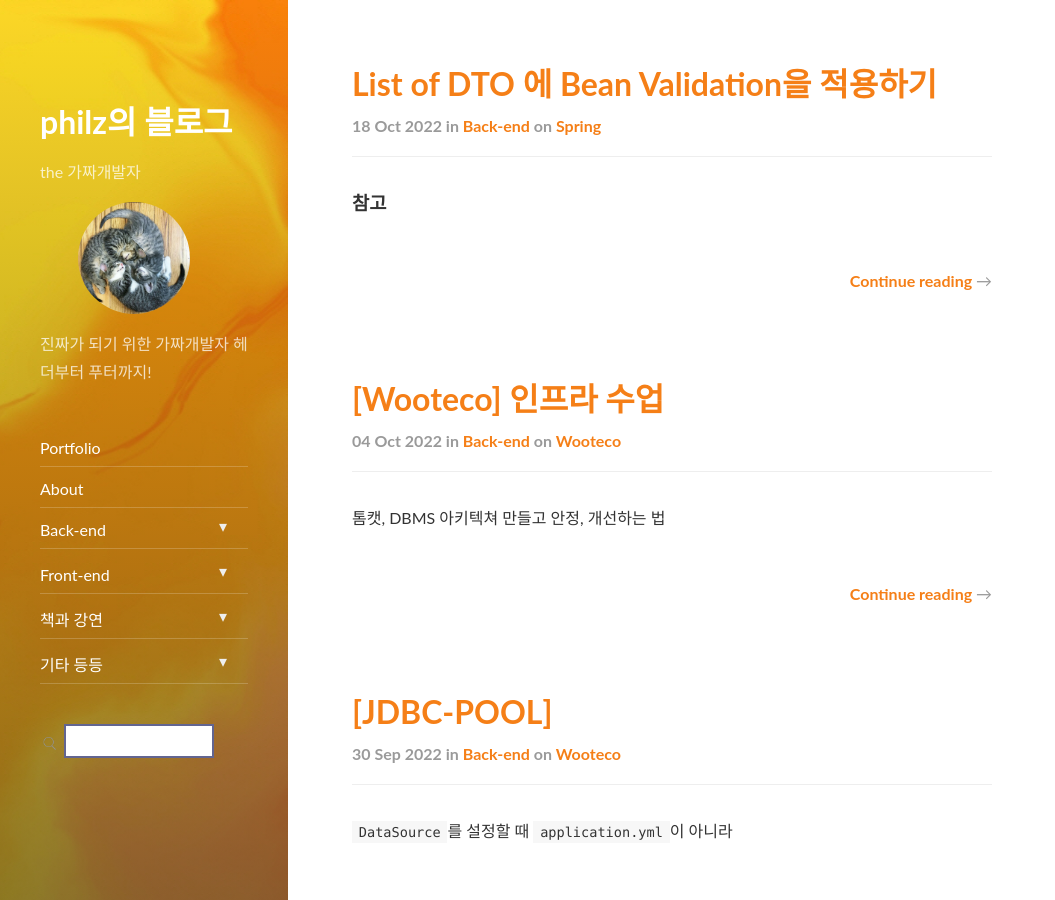
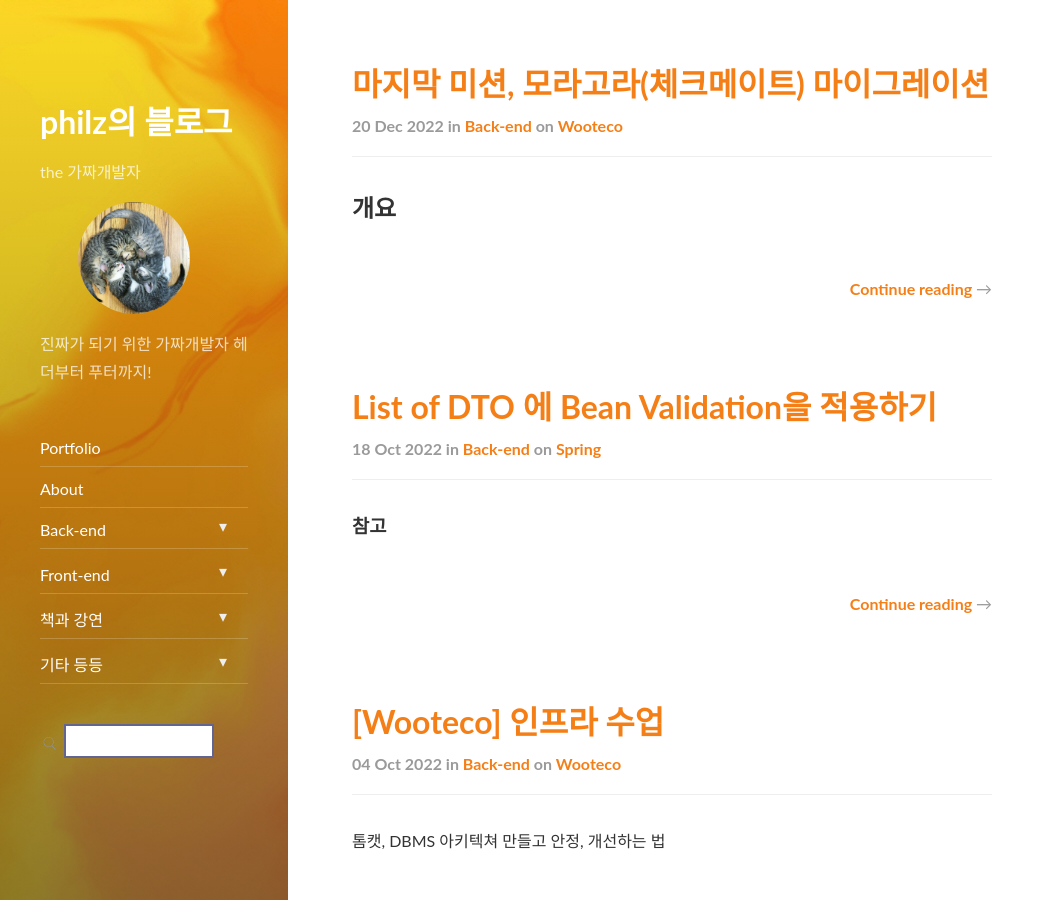
Before and after one commit to progress0407/progress0407.github.io, a Jekyll site: the page built from index.html, in a window 1280 px wide and 900 px high. Shown: the whole window, without its empty margins (0-1055 px from the left). Built offline with Jekyll 4.4.1, drawn with Linux system fonts in a browser that asks for light colours; nearby versions of some CDN libraries; the list of posts is cut into pages by our own code; part of the change alters nothing that is shown.

Commit message:
post mirgartion

```diff
--- /dev/null
+++ b/_posts/backend/wooteco/2022-12-20-moragora-migration.md
@@ -0,0 +1,85 @@
+---
+layout: post
+title: "마지막 미션, 모라고라(체크메이트) 마이그레이션"
+subtitle: "..."
+date: 2022-12-20 10:00:00 +0900
+categories: backend
+tags: wooteco
+comments: true
+published: true
+---
+
+## 개요
+
+마지막으로 개인적으로 주어진 미션이 있다.
+
+우아한테크코스에서 했던 팀 프로젝트를 마이그레이션 하기.
+
+테크코스가 끝나고 정말 귀신같이 매일 잠과 휴식을 탐하면서, 부족한 비타민을 채우듯이 쉬었다.
+
+후반으로 갈 수록 재미보다는 힘들다는 느낌이 컸었던 것 같다.
+
+지금은 완충이 되어, 백업 및 EC2 생성 정도만 해두었던 팀 프로젝트를 옮기고자 한다.
+
+
+## 팀 프로젝트 옮기기 전 사전 준비
+
+> 이건 오늘 이전에 이미 했었던 과정이다.
+
+### 1. 파일 백업
+
+서버는 대략 20개가 조금 안 되었다.
+
+이렇게 많은 서버를 가진 이유는 아래와 같다.
+
+- 우선 프로덕션과 개발 서버를 분리가 되었다.
+
+- 그리고 WS 셋업된 EC2가 Front와 Back을 나누어 있다.
+
+- 로드밸런싱된 2대의 WAS가 있다.
+
+- 별도의 소나큐브 서버 (굉장히 무겁기 떄문에 따로 분리)
+
+- Jenkins, CI 서버 2대 (Front, Back)
+  - 이것 역시 무겁기도 하고, 특히 프론트 배포시 서버가 거의 멈추는 일까지 일어난다.
+
+- 프로메테우스 및 그라파나 (성능 분석 및 시각화)
+
+- 로커스트 (부하 생성기)
+
+... 이러다 보니까 서버가 무려 20개 가까이 되었다.
+
+따라서 자잘한 프로그램 셋업 과정이 전체 다를 백업하지는 못하고 내가 손대지 않은 부분만 History로 뺴왔다.
+
+그리고 젠킨스 같은 경우 공을 들인 부분이 많아서, shell script의 경우 거의 다 백업해왔다.
+
+### 2. EC2 생성
+
+- 개인 계정으로 서버를 생성했다.
+
+
+## 마이그레이션 하기
+
+### 도커?
+
+혹시나 그럴 일이 있을 지는 모르지만 필요한 팀원이 있을 경우, 서버 통쨰로 제공할 수 있으면 좋을 것 같다는 생각에 도커를 기반으로 시작했다.
+
+그러나 정작 필자가 도커에 대해 잊은 사항이 많아서 복습을 하면서 진행했다...
+
+### 도커 이미지 고르기
+
+처음에는 WAS가 필요하면 JDK가 설치된 도커를, Nginx가 필요하면 이에 관한 공식 이미지를 찾았다.
+
+개인적으로는 이런 경우 불편했던 것이... Ubuntu가 아닌 다른 무엇으로 설치되는 경우가 있었다. 이게 상당히 불편하다.
+
+특히 데비안 계열이 아닌 경우 특정 프로그램을 사용하지 못하는 것도 있고, 시스템의 특성상 설치가 안 되는 프로그램도 있었다.
+
+따라서 `Ubuntu:22.04` 에 해당하는 이미지를 베이스로 작업하기로 결정했다.
+
+### 여러 대의 도커 컨테이너?
+
+이것 또한 관리상 불편하다고 생각 되었다. 컨테이너를 분리해서 관리하면, 이미지로 백업해두어서 서랍장 분리하듯 역할이 보여서 편할 거라 생각했다.
+
+그러나 이럴 경우 컨테이너 간 네트워킹을 해야 점도 있고 이미지 자체가 분할 되어, 이미지 간의 연관 관계를 생각하면서 작업해야할 것 같단 생각이 들었다.
+
+**따라서 서비스 하나에 대해 하나의 컨테이너만을 사용하기로 결정헀다**
```
Also changed, not shown: _posts/book/lecture/2022-04-23-egoing-docker.md (line endings or trailing spaces).
